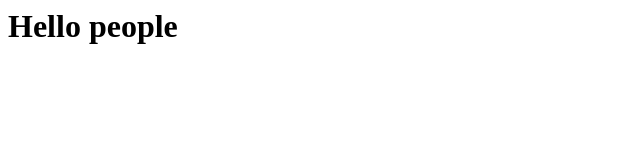
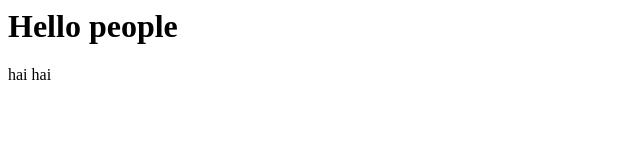
Before and after one commit to sujithprakash15/Express-Api, a plain HTML site: page new.html in a window 1280 px wide. Shown: the full height of the page, 0-640 px from the left. Drawn offline with Linux system fonts and the light colour scheme.

Commit message:
Update new.html

```diff
--- a/new.html
+++ b/new.html
@@ -1,5 +1,6 @@
 <html>
     <body>
         <h1>Hello people</h1>
+        <p>hai hai</p>
     </body>
 </html>
```
